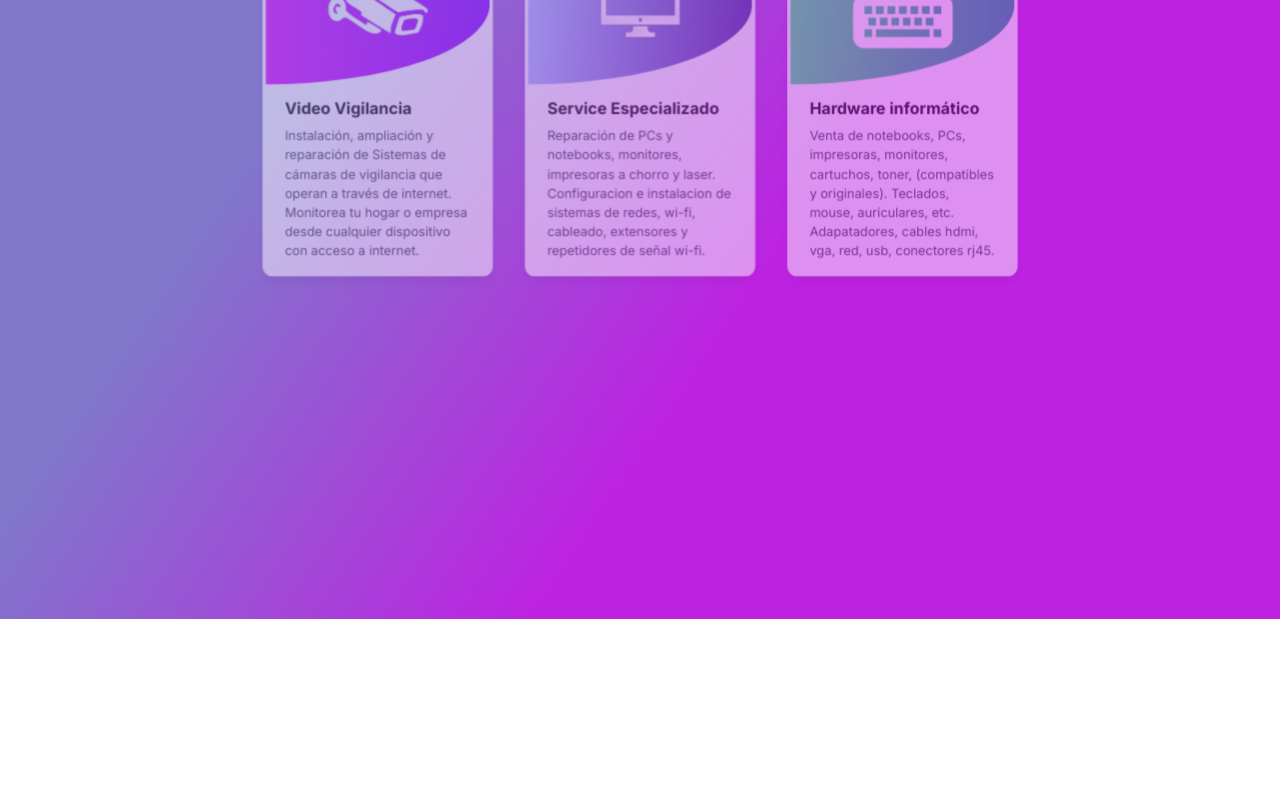
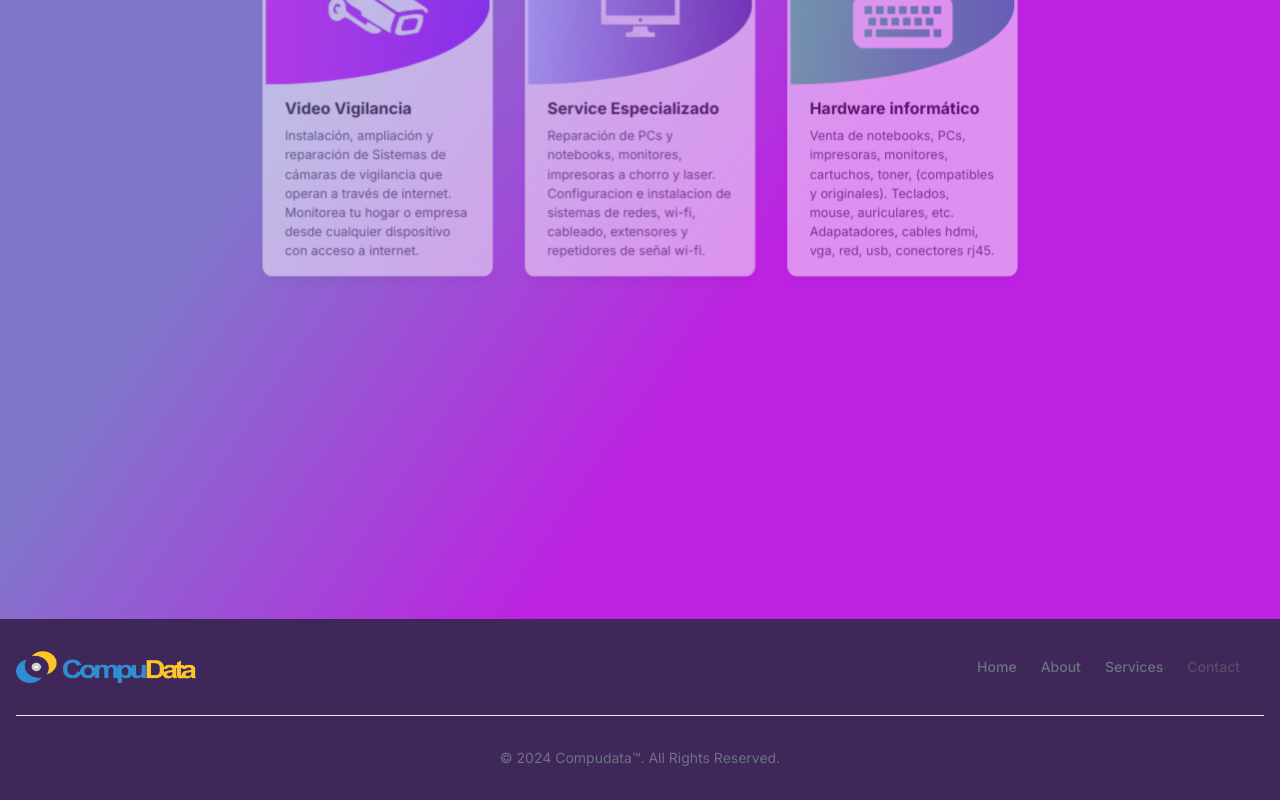
Before and after one commit to mauriciomartinez19/compudata, a Next.js app: page / in a window 1280 px wide. Shown: the part 2025-2825 px from the top of the page. Before the commit the page ends 2644 px from the top, so only its background shows below. Built offline with nearby package versions, Linux system fonts and the light colour scheme.

Commit message:
Add footer

```diff
--- a/src/app/layout.tsx
+++ b/src/app/layout.tsx
@@ -2,6 +2,7 @@
 import { Inter } from "next/font/google";
 import "./ui/globals.css";
 import Navbar from "./ui/components/Navbar";
+import { Footer } from "./ui/components/Footer";
 
 const inter = Inter({ subsets: ["latin"] });
 
@@ -20,6 +21,7 @@
       <body suppressHydrationWarning={true} className={inter.className}>
         <Navbar/>
         {children}
+        <Footer/>
       </body>
     </html>
   );
--- /dev/null
+++ b/src/app/ui/components/Footer.tsx
@@ -0,0 +1,53 @@
+import { SECTIONS } from "@/app/lib/definitions";
+import Image from "next/image";
+import Link from "next/link";
+
+export const Footer = () => {
+  return (
+    <footer className="dark-violet-bg shadow">
+      <div className="w-full max-w-screen-xl mx-auto p-4 md:py-8">
+        <div className="sm:flex sm:items-center sm:justify-between">
+          <a
+            href="https://flowbite.com/"
+            className="flex items-center mb-4 sm:mb-0 space-x-3 rtl:space-x-reverse"
+          >
+            <Image
+              src="/images/logo-compudata.png"
+              className="h-8"
+              alt="Compudata Logo"
+              width={180}
+              height={60}
+            />
+            {/* <span className="self-center text-2xl font-semibold whitespace-nowrap dark:text-white">
+              Compudata
+            </span> */}
+          </a>
+          <ul className="flex flex-wrap items-center mb-6 text-sm font-medium text-gray-500 sm:mb-0 dark:text-gray-400">
+            {SECTIONS.map(({ name, id, disabled }, i) => {
+              return (
+                <li key={i}>
+                  <Link
+                    href={`#${id}`}
+                    className={`hover:underline me-4 md:me-6 ${
+                      disabled && "opacity-50 cursor-not-allowed"
+                    }`}
+                  >
+                    {name}
+                  </Link>
+                </li>
+              );
+            })}
+          </ul>
+        </div>
+        <hr className="my-6 border-gray-200 sm:mx-auto dark:border-gray-700 lg:my-8" />
+        <span className="block text-sm text-gray-500 sm:text-center dark:text-gray-400">
+          © 2024{" "}
+          <a href="https://flowbite.com/" className="hover:underline">
+            Compudata™
+          </a>
+          . All Rights Reserved.
+        </span>
+      </div>
+    </footer>
+  );
+};
--- a/src/app/ui/components/Navbar.tsx
+++ b/src/app/ui/components/Navbar.tsx
@@ -71,7 +71,7 @@
     <li>
       <a
         href={`#${id}`}
-        className={`font-bold block py-2 px-3 text-white rounded md:hover:bg-transparent md:p-0 ${disabled && "opacity-50"}`}
+        className={`font-bold block py-2 px-3 text-white rounded md:hover:bg-transparent md:p-0 ${disabled && "opacity-50 cursor-not-allowed"}`}
         aria-current="page"
       >
         {name}
--- a/src/app/ui/globals.css
+++ b/src/app/ui/globals.css
@@ -17,6 +17,7 @@
   --violet-background: rgba(128,119,203,1);
   --purple-background: rgba(180,4,221,0.88);
   --nav-background: rgba(112, 71, 152, 1);
+  --footer-background: rgb(64 39 89);
 }
 
 @media (prefers-color-scheme: dark) {
@@ -25,6 +26,10 @@
     --background-start-rgb: 0, 0, 0;
     --background-end-rgb: 0, 0, 0;
   }
+}
+
+.dark-violet-bg {
+  background: var(--footer-background)
 }
 
 body {
```
